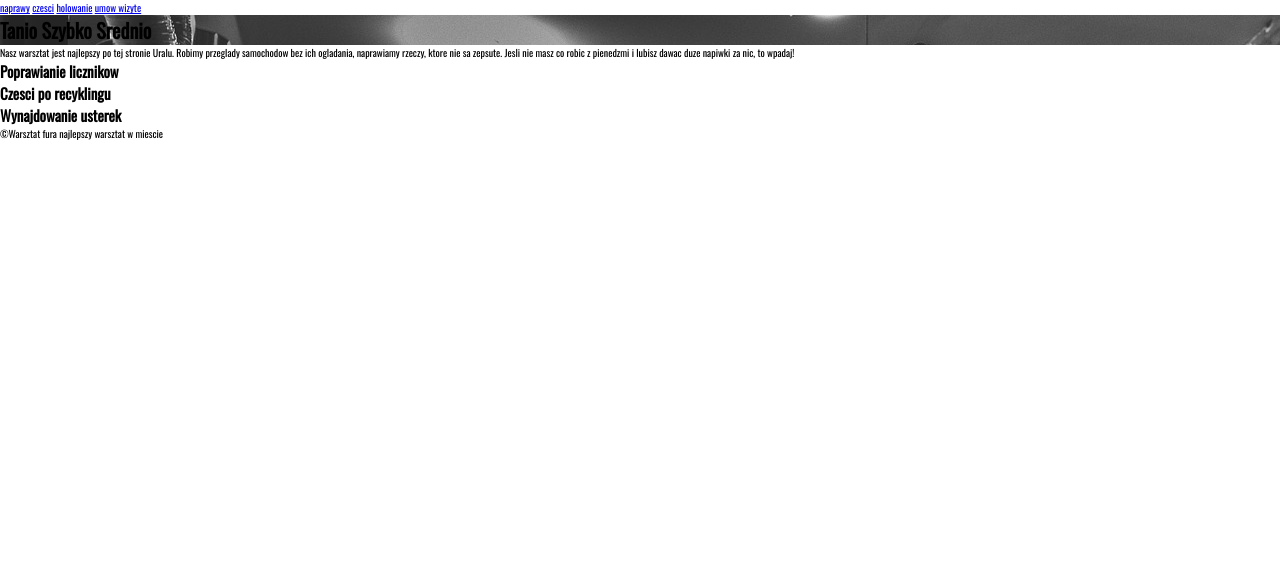
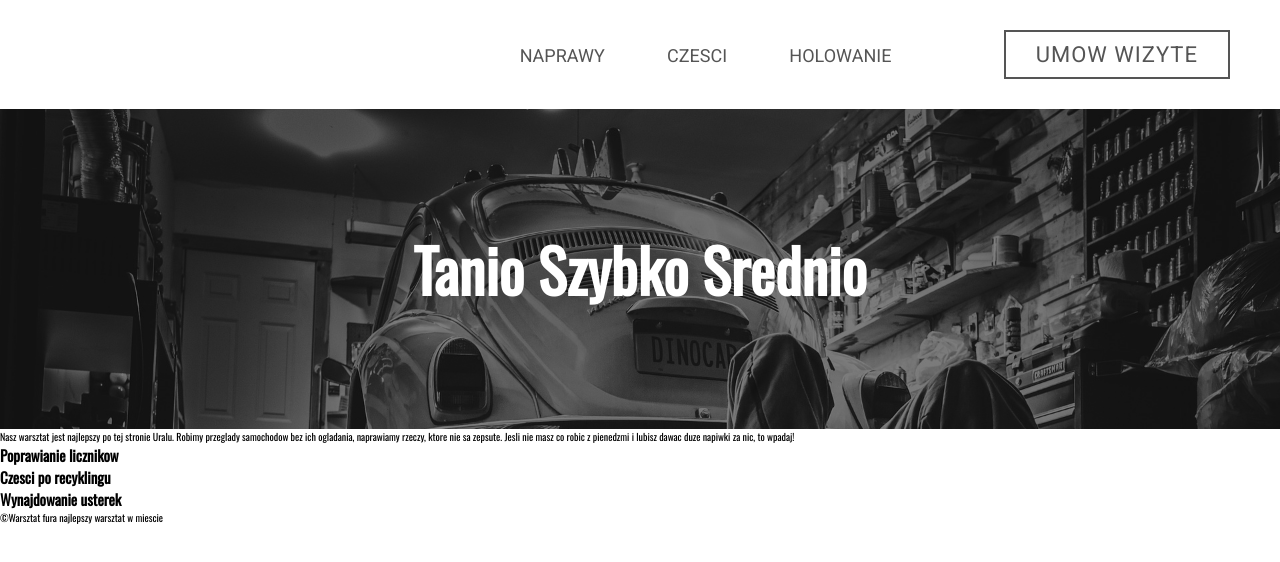
Before and after one commit to Robert1211/web_trening, a plain HTML site: page index.html in a window 1280 px wide. Drawn offline with nearby package versions, Linux system fonts and the light colour scheme.

Commit message:
bulid_nav

```diff
--- a/css/style.css
+++ b/css/style.css
@@ -11,10 +11,56 @@ html {
     font-family: 'Oswald', sans-serif;
 }
 /* Nawigacja */
+nav{
+    max-width: 1440px;
+    margin: 30px auto;
+    text-align: right;
+
+}
+nav a {
+    display: inline-block;
+    font-size: 1.8rem;
+    font-family: 'Roboto', sans-serif;
+    text-transform: uppercase;
+    text-decoration: none;
+    color: #555;
+    padding: 10px;
+    margin: 0 20px;
+
+
+}
+
+nav a.reservation{
+    padding: 10px 30px;
+    border: 2px solid #555;
+    margin-right: 50px;
+    margin-left: 80px;
+    font-size: 2.2rem;
+    letter-spacing: 1px;
+    transition: .2s;
+}
+nav a:hover{
+    border-bottom: 2px solid #555;
+    color: black;
+}
+nav a.reservation:hover{
+    background-color: royalblue;
+    color: #eee;
+    border-color: royalblue;
+
+}
 
 /* Header */
 
 header {
+  height: 40vh;
   background-image: url('/carman.jpg');
-
+  background-size: cover;
 }
+header h1{
+    font-size: 6rem;
+    color: white;
+    text-align: center;
+    line-height: 40vh;
+    background-color: rgba(0, 0, 0, 50%);
+}
--- a/index.html
+++ b/index.html
@@ -14,7 +14,7 @@
         <a href="#">naprawy</a>
         <a href="#">czesci</a>
         <a href="#">holowanie</a>
-        <a href="#">umow wizyte</a>
+        <a href="#" class="reservation">umow wizyte</a>
     </nav>
     <header>
         <h1>Tanio Szybko Srednio</h1>
```
